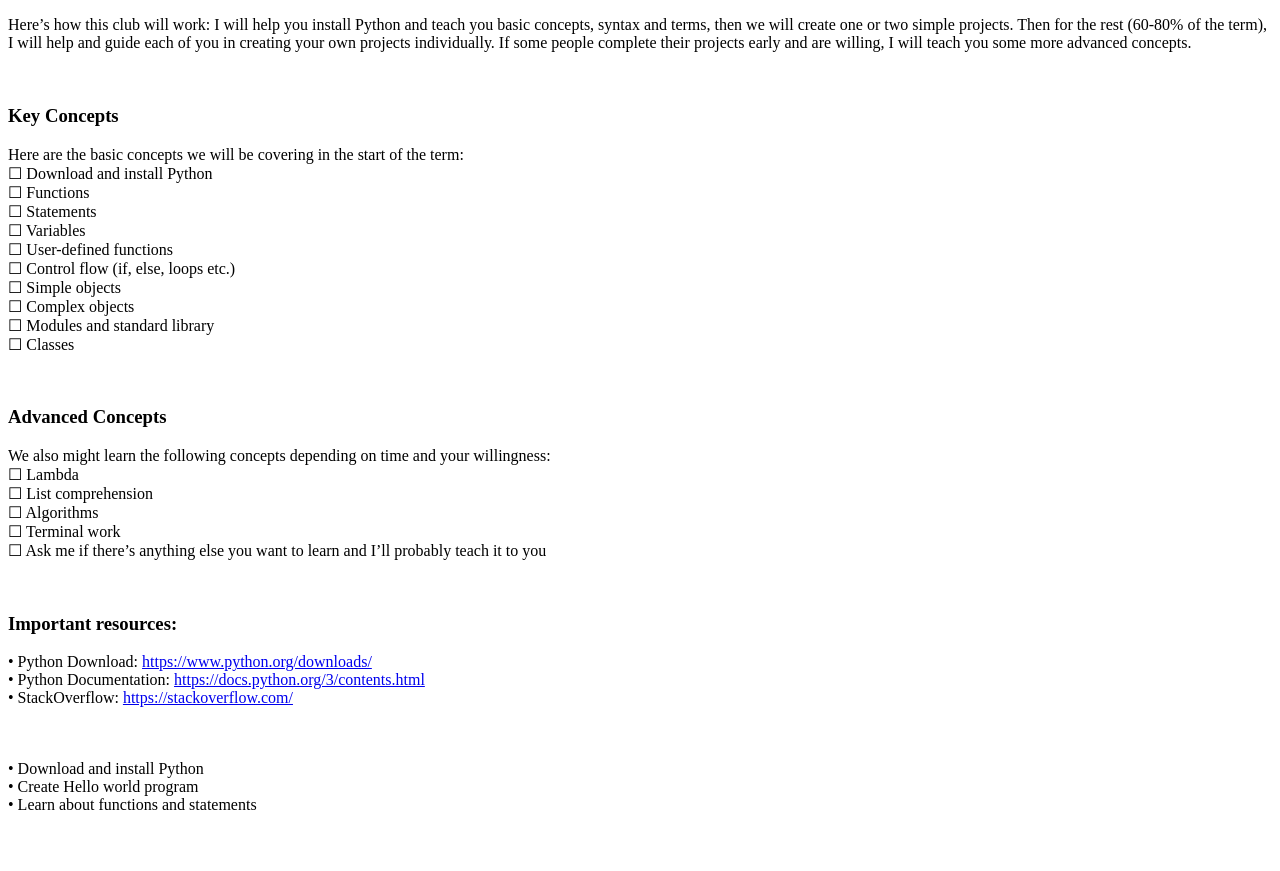
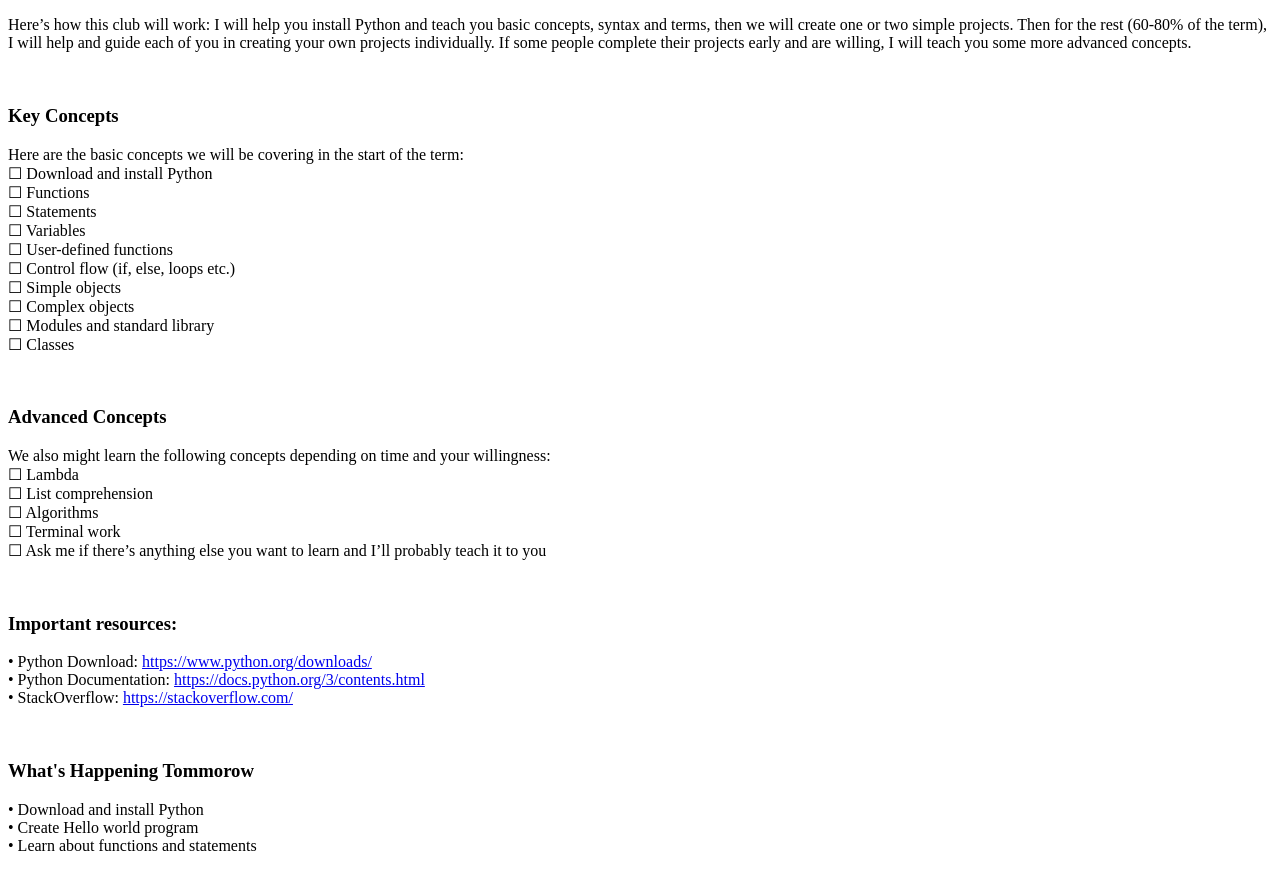
Before and after one commit to ChessMan14/ChessMan14.github.io, a plain HTML site: page index.html in a window 1280 px wide. Shown: the part 91-962 px from the top of the page. Before the commit the page ends 921 px from the top, so only its background shows below. Drawn offline with Linux system fonts and the light colour scheme.

Commit message:
Updated JS for date

```diff
--- a/index.html
+++ b/index.html
@@ -42,8 +42,8 @@ We also might learn the following concepts depending on time and your willingnes
 	</p><br>
 
 	<!--What's Happening-->
-	<h3 id="whats_happening"></h3>
-	<p>
+	<h3 id="whats_happenning_date"></h3>
+	<p id="whats_happenning">
 • Download and install Python
 <br>• Create Hello world program
 <br>• Learn about functions and statements
@@ -51,18 +51,21 @@ We also might learn the following concepts depending on time and your willingnes
 	</body>
 	<!--What's happening script-->
 	<script>
-		let d = new Date();
+		const d = new Date();
 		let day = d.getDay();
-		let hour = d.getHour();
-		let minute = d.getMinute();
+		let hour = d.getHours();
+		let minute = d.getMinutes();
 		if (day == 1) {
-			document.getElementById("whats_happening").innerHTML = "What's Happening Tommorow";
+			document.getElementById("whats_happenning_date").innerHTML = "What's Happening Tommorow";
 		}
-		if ((day == 2) && (hour <= 2) && (minute <= 25)) {
-			document.getElementById("whats_happening").innerHTML = "What's Happening Today";
+		else if ((day == 2) && ((hour < 14) || ((hour == 14) && (minute <= 24)))) {
+			document.getElementById("whats_happenning_date").innerHTML = "What's Happening Today";
 		}
 		else {
-			document.getElementById("whats_happening").innerHTML = "What's Happening Next Tuesday";
+			document.getElementById("whats_happenning_date").innerHTML = "What's Happening Next Tuesday";
+			/*
+			document.getElementById("whats_happenning").innerHTML = "• Learn about variables<br>• Learn about user defined functions<br>• Learn about control flow<br>• Learn about objects";
+			*/
 		}
 	</script>
 </html>
```
